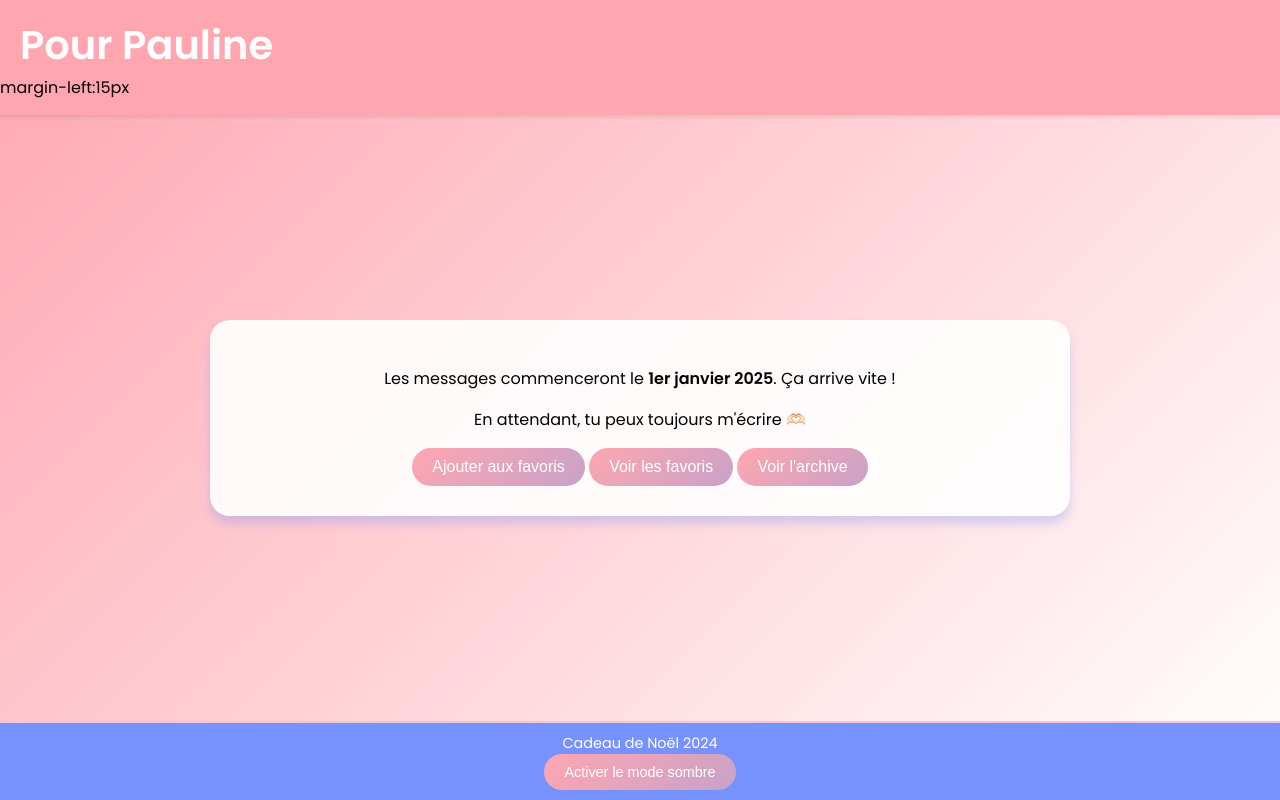
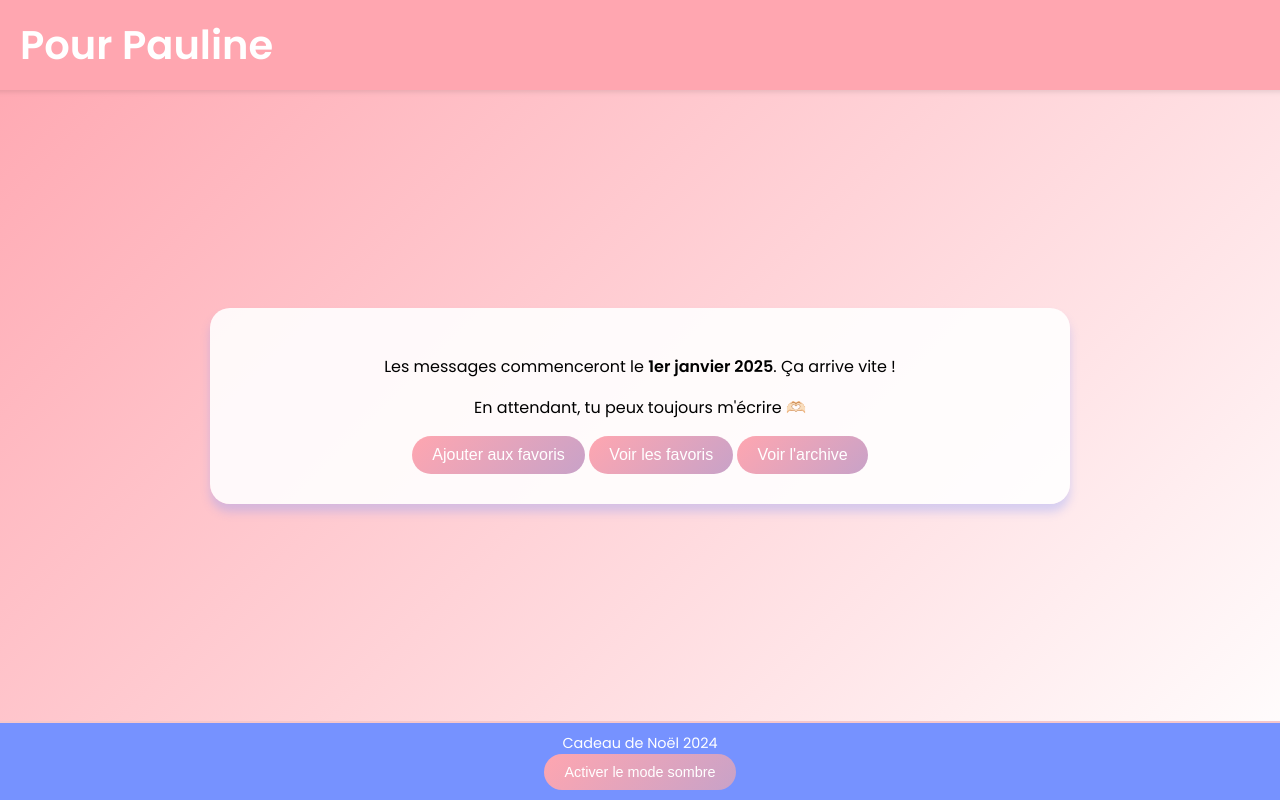
Before and after one commit to raymexee/paulinemoix.github.io, a plain HTML site: page index.html in a window 1280 px wide. Shown: the top 800 px of the page. Drawn offline with Linux system fonts and the light colour scheme.

Commit message:
Update index.html

```diff
--- a/index.html
+++ b/index.html
@@ -12,7 +12,6 @@
     <header>
         <h1>Pour Pauline
         </h1>
-        margin-left:15px
     </header>
 
     <main id="app">
```
